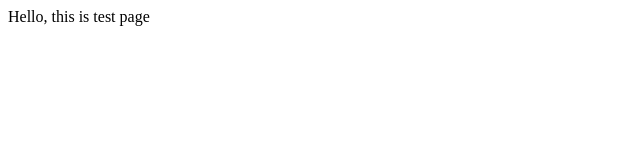
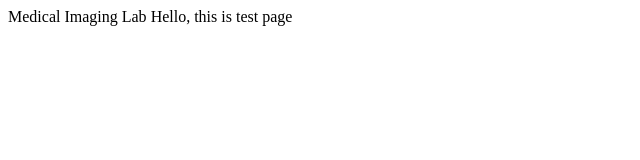
Before and after one commit to varghesealex90/varghesealex90.github.io, a plain HTML site: page index.html in a window 1280 px wide. Shown: the whole page, without its empty margins (0-640 px from the left). Drawn offline with Linux system fonts and the light colour scheme.

Commit message:
added title

```diff
--- a/index.html
+++ b/index.html
@@ -1,6 +1,9 @@
 <!DOCTYPE html>
 <html>
 
+<tile>
+Medical Imaging Lab
+</tile>
 <body>
 Hello, this is test page
 </body>
```
